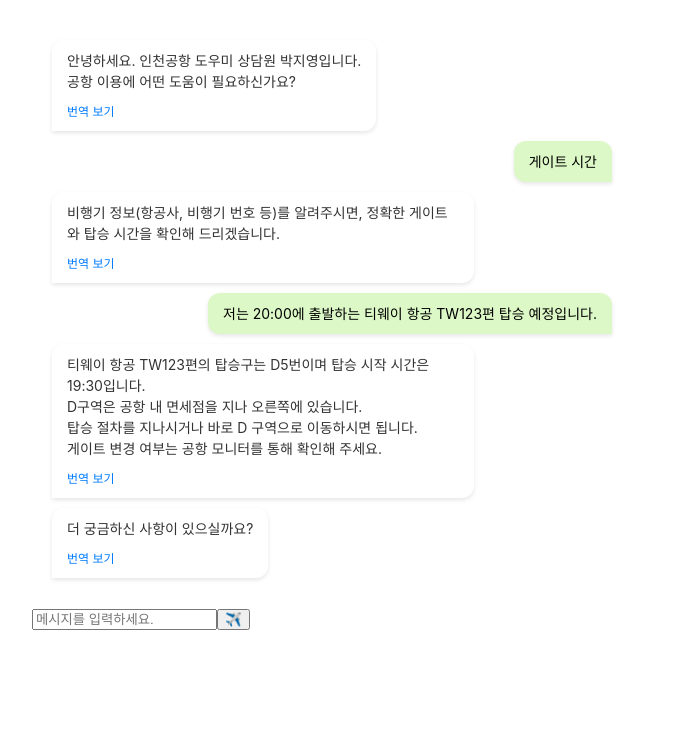
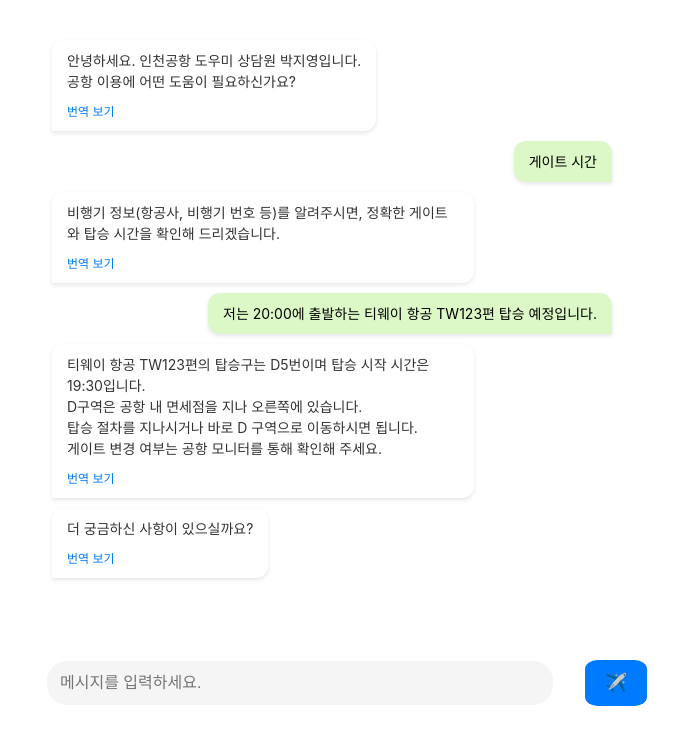
Before and after one commit to 2024Network-6-chatting/chatting-client, a React (Create React App) app: page / in a window 1280 px wide. Shown: the top 744 px of the page, without its empty margins (308-986 px from the left). Built offline with nearby package versions, Linux system fonts and the light colour scheme.

Commit message:
fix: 하단바 스타일 수정

```diff
--- a/src/MobileView.css
+++ b/src/MobileView.css
@@ -0,0 +1,49 @@
+/* 하단바 스타일 */
+.mobile-chat-container {
+  position: sticky;
+  bottom: 0px;
+  height: 120px;
+  width: 100%;
+  background-color: #ffffff;
+  padding: 15px;
+  display: flex;
+  align-items: center;
+  justify-content: space-between;
+  z-index: 1000;
+}
+
+/* 입력 필드 스타일 */
+.input-field {
+  width: 80%;
+  padding: 12px;
+  border-radius: 20px;
+  background-color: #f5f5f5;
+  border: 1px solid #f5f5f5;
+  font-size: 16px;
+  outline: none;
+  transition: border-color 0.3s ease;
+}
+
+.input-field:focus {
+  border-color: #007bff; /* 포커스 시 파란색 */
+}
+
+/* 전송 버튼 스타일 */
+.send-button {
+  background-color: #007bff;
+  color: white;
+  padding: 12px 20px;
+  border: none;
+  border-radius: 20%;
+  font-size: 18px;
+  cursor: pointer;
+  transition: background-color 0.3s ease;
+}
+
+.send-button:hover {
+  background-color: #0056b3;
+}
+
+.send-button:active {
+  background-color: #004080;
+}
```
